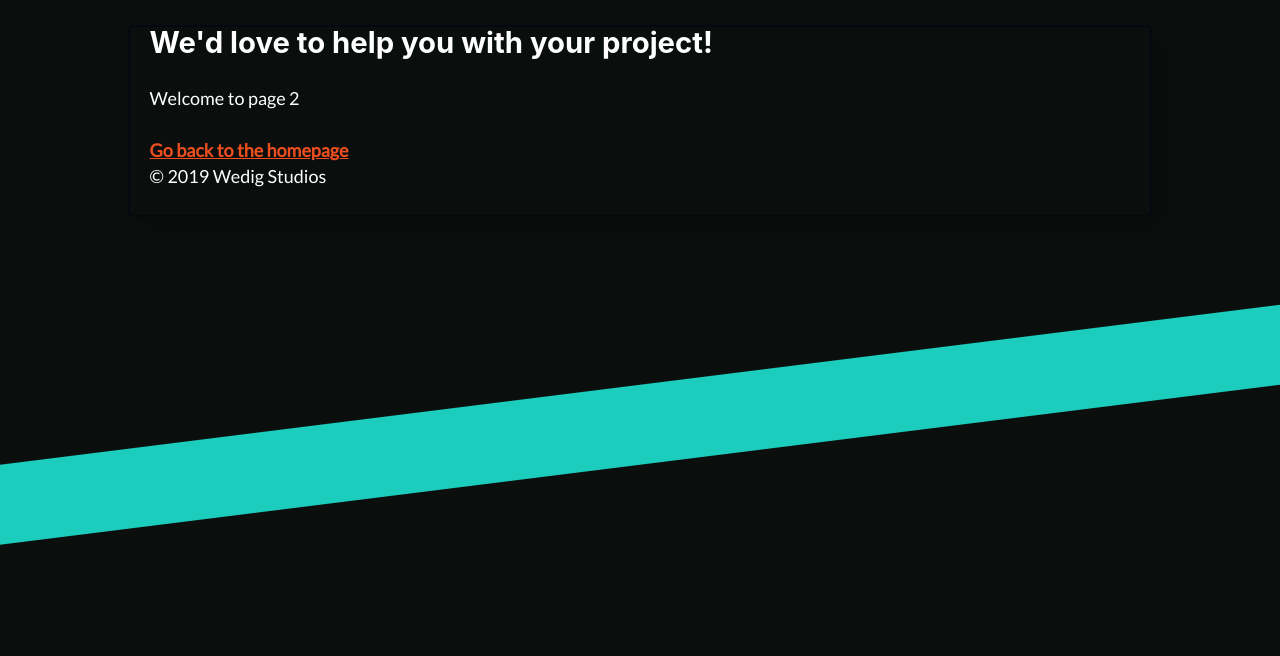
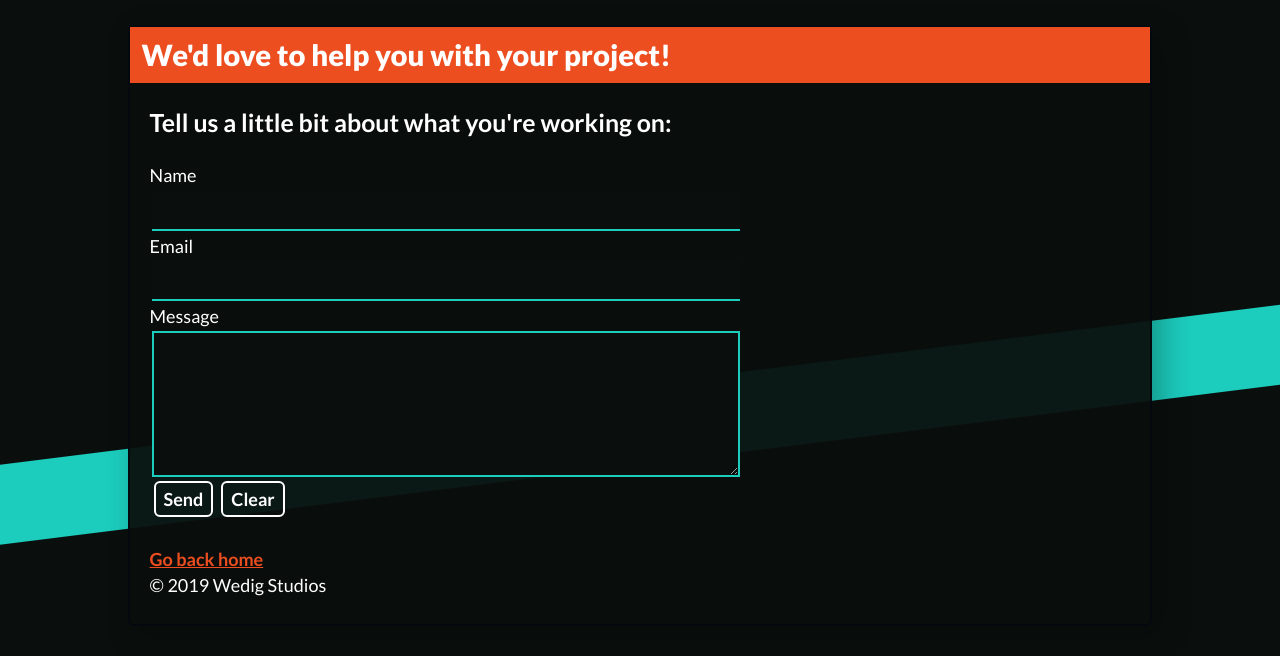
Before and after one commit to hmac2222/wedig-studios, a Gatsby site: page /contact in a window 1280 px wide. Shown: the part 169-825 px from the top of the page. Before the commit the page ends 800 px from the top, so only its background shows below. Built offline with nearby package versions, Linux system fonts and the light colour scheme; Gatsby itself is replaced by a stand-in of ours.

Commit message:
Built out contact page

```diff
--- a/gatsby-config.js
+++ b/gatsby-config.js
@@ -31,7 +31,7 @@ module.exports = {
       resolve: 'gatsby-plugin-web-font-loader',
       options: {
         google: {
-          families: ['Oswald', 'EB Garamond', 'Noto Sans', 'Lato']
+          families: ['Oswald', 'EB Garamond', 'Noto Sans', 'Lato', 'Lato\:900', 'Lato\:700']
         }
       }
     }
--- a/src/components/layout.css
+++ b/src/components/layout.css
@@ -236,7 +236,6 @@ h1 {
   color: inherit;
   font-family: -apple-system, BlinkMacSystemFont, Segoe UI, Roboto, Oxygen,
     Ubuntu, Cantarell, Fira Sans, Droid Sans, Helvetica Neue, sans-serif;
-  font-weight: bold;
   text-rendering: optimizeLegibility;
   font-size: 3.4rem;
   line-height: 1.1;
@@ -251,9 +250,7 @@ h2 {
   padding-top: 0;
   margin-bottom: 1.45rem;
   color: inherit;
-  font-family: -apple-system, BlinkMacSystemFont, Segoe UI, Roboto, Oxygen,
-    Ubuntu, Cantarell, Fira Sans, Droid Sans, Helvetica Neue, sans-serif;
-  font-weight: bold;
+  font-family: Lato;
   text-rendering: optimizeLegibility;
   font-size: 1.62671rem;
   line-height: 1.1;
@@ -268,8 +265,7 @@ h3 {
   padding-top: 0;
   margin-bottom: 1.45rem;
   color: inherit;
-  font-family: -apple-system, BlinkMacSystemFont, Segoe UI, Roboto, Oxygen,
-    Ubuntu, Cantarell, Fira Sans, Droid Sans, Helvetica Neue, sans-serif;
+  font-family: Lato;
   font-weight: bold;
   text-rendering: optimizeLegibility;
   font-size: 1.38316rem;
@@ -626,6 +622,7 @@ pre tt:after {
 .header-buttons {
   display: inline-block;
   padding: 3px 8px;
+  outline: none;
   border: 2px solid white;
   margin: 2px 4px;
   color: white;
@@ -661,7 +658,7 @@ box-shadow: 10px 10px 30px 0px rgba(0,0,0,0.27);
 
 .make-music {
   font-family: Lato;
-  font-weight: bold;
+  font-weight: 900;
   margin-top: 0px;
   margin-left: -20px;
   margin-right: -20px;
@@ -671,6 +668,7 @@ box-shadow: 10px 10px 30px 0px rgba(0,0,0,0.27);
 
 .affordable {
   font-family: Lato;
+  font-weight: 700;
   margin-left: -20px;
   margin-right: -20px;
   background-color: #EC4E20;
@@ -687,8 +685,10 @@ box-shadow: 10px 10px 30px 0px rgba(0,0,0,0.27);
 
 .book-now {
   font-family: Lato;
+  font-weight: 900;
   background: #1cccbd;
   color: white;
+  outline: none;
   padding: 8px 16px;
   text-decoration: none;
   border-radius: 6px;
@@ -702,7 +702,82 @@ box-shadow: 10px 10px 30px 0px rgba(0,0,0,0.27);
   color: #04080F;
 }
 
+.contact-container {
+  margin-left: auto;
+  margin-right: 40%;
+  max-width: 600px;
+}
 
+.contact-container #name {
+  display: block;
+  margin: 2px;
+  padding: 6px;
+  width: 100%;
+  background: #0A0F0D;
+  outline: none;
+  color: white;
+  border: none;
+  border-bottom: 2px solid #1cccbd;
+}
+
+.contact-container #email {
+  display: block;
+  margin: 2px;
+  padding: 6px;
+  width: 100%;
+  background: #0A0F0D;
+  outline: none;
+  color: white;
+  border: none;
+  border-bottom: 2px solid #1cccbd;
+}
+
+.contact-container #message {
+  display: block;
+  margin: 2px;
+  padding: 6px;
+  width: 100%;
+  background: #0A0F0D;
+  outline: none;
+  color: white;
+  border: 2px solid #1cccbd;
+}
+
+.contact-container button {
+  display: inline-block;
+  outline: none;
+  padding: 3px 8px;
+  background: inherit;
+  border: 2px solid white;
+  margin: 2px 4px;
+  color: white;
+  border-radius: 6px;
+  font-family: Lato;
+  font-weight: bold;
+}
+
+.contact-container button:hover {
+  color: black;
+  background: white;
+}
+
+.contact-container #clear {
+  display: inline-block;
+  outline: none;
+  padding: 3px 8px;
+  background: inherit;
+  border: 2px solid white;
+  margin: 2px 4px;
+  color: white;
+  border-radius: 6px;
+  font-family: Lato;
+  font-weight: bold;
+}
+
+.contact-container #clear:hover {
+  color: black;
+  background: white;
+}
 
 @media only screen and (max-width: 480px) {
   html {
--- a/src/pages/contact.js
+++ b/src/pages/contact.js
@@ -7,9 +7,26 @@ import SEO from "../components/seo"
 const ContactPage = () => (
     <Layout>
         <SEO title="Page two" />
-        <h2>We'd love to help you with your project!</h2>
-        <p>Welcome to page 2</p>
-        <Link to="/">Go back to the homepage</Link>
+        <h2 className="make-music">We'd love to help you with your project!</h2>
+        <h3>Tell us a little bit about what you're working on:</h3>
+        <div className="contact-container"><form className="contact-form" method="post" action="#">
+            <label>
+                Name
+    <input type="text" name="name" id="name" />
+            </label>
+            <label>
+                Email
+    <input type="email" name="email" id="email" />
+            </label>
+            <label>
+                Message
+    <textarea name="message" id="message" rows="5" />
+            </label>
+            <button type="submit">Send</button>
+            <input id="clear" type="reset" value="Clear" />
+        </form></div>
+
+        <Link to="/">Go back home</Link>
     </Layout>
 )
 
--- a/src/pages/index.js
+++ b/src/pages/index.js
@@ -8,13 +8,13 @@ import SEO from "../components/seo"
 const IndexPage = () => (
   <Layout>
     <SEO title="Home" />
-    <h2 className="make-music">Let's Make Some Music</h2>
+    <h2 className="make-music" style={{ fontWeight: `900` }}>Let's Make Some Music</h2>
     <h3 className="affordable">Nashville's truly affordable recording studio located on the West Side</h3>
     <p><a className="book-now" href="#">BOOK NOW: 555-555-5555</a></p>
     <div className="blues-banner-img" style={{ maxWidth: `900px`, marginBottom: `1.45rem` }}>
       <Image />
     </div>
-    <p>Check back for more coming soon</p>
+    <p>Check back shortly! Lots more coming soon</p>
     {/*<Link to="/page-2/">Go to page 2</Link> */}
   </Layout>
 )
```
Also changed, not shown: src/pages/about.js (+1 -1 lines).
